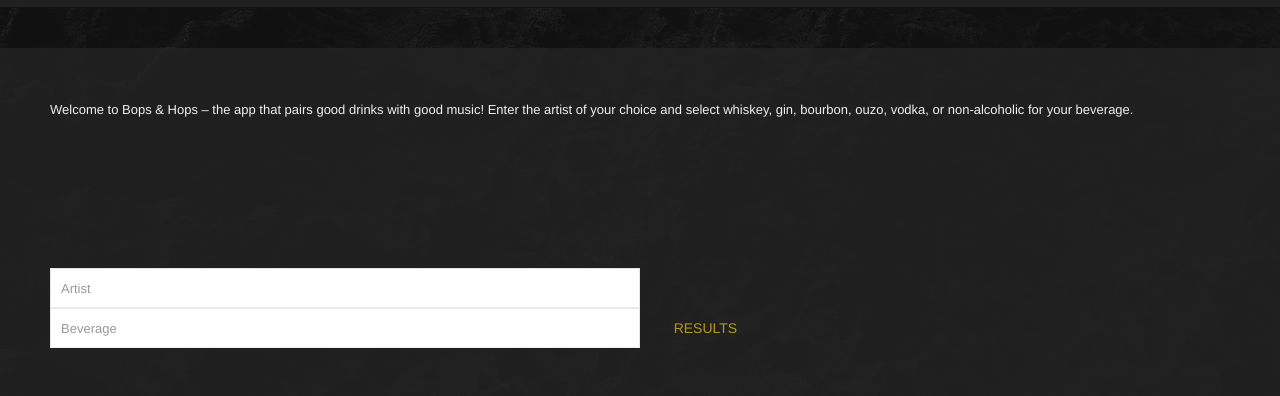
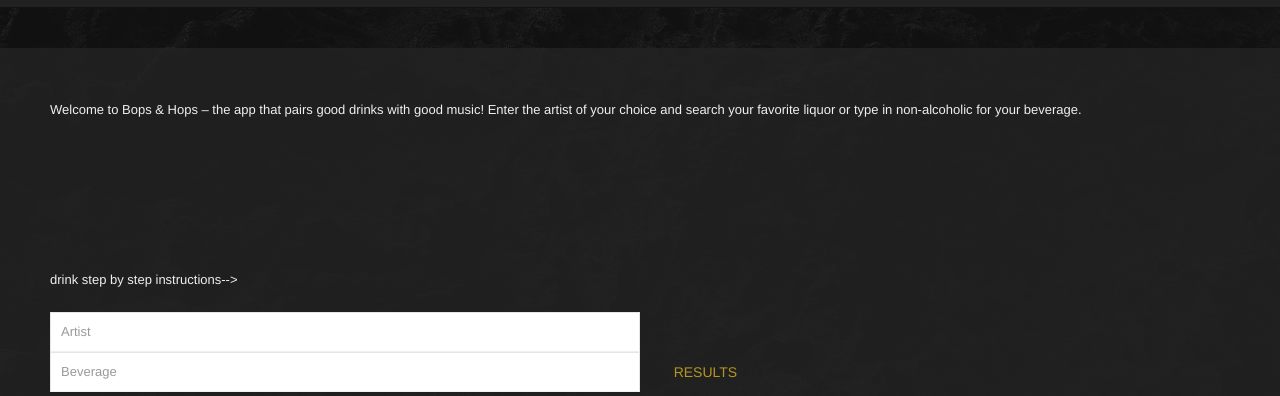
Before and after one commit to dhfoss/Bops-and-Hops, a plain HTML site: page index.html in a window 1280 px wide. Shown: the part 113-509 px from the top of the page. Drawn offline with nearby package versions, Linux system fonts and the light colour scheme.

Commit message:
edit to app instructions

```diff
--- a/index.html
+++ b/index.html
@@ -27,17 +27,17 @@
     <!-- app instructions/description with search boxes and buttons -->
     <div class="uk-container">
         <p>Welcome to Bops & Hops – the app that pairs good drinks with good music! Enter the artist of your choice and
-            select whiskey, gin, bourbon, ouzo, vodka, or non-alcoholic for your beverage. </p>
+            search your favorite liquor or type in non-alcoholic for your beverage. </p>
         <div id="recipe0">
             <img id="artist-picture">
-            <h3 class="uk-card-title"id="albumName"></h3>
+            <h3 class="uk-card-title" id="albumName"></h3>
             <img id="booze-picture">
             <h3 class="uk-card-title"></h3>
             <ul id="drinkID">
 
             </ul>
 
-            <!-- This p tag added by Daniel.  It's for drink step by step instructions-->
+            drink step by step instructions-->
             <!-- If you don't like it, we can scrap it -->
             <p id="drinkInstructions"></p>
         </div>
```
